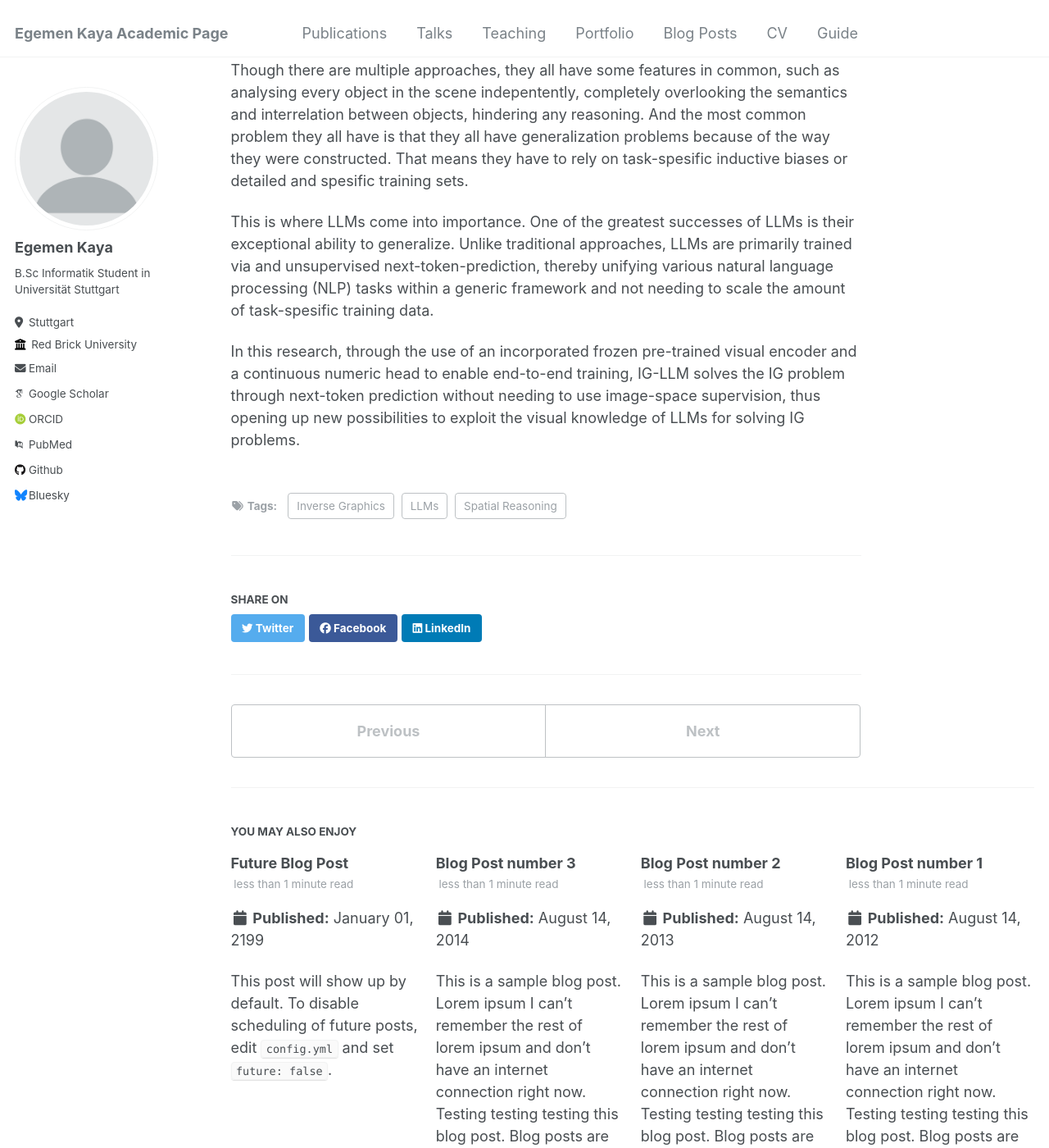
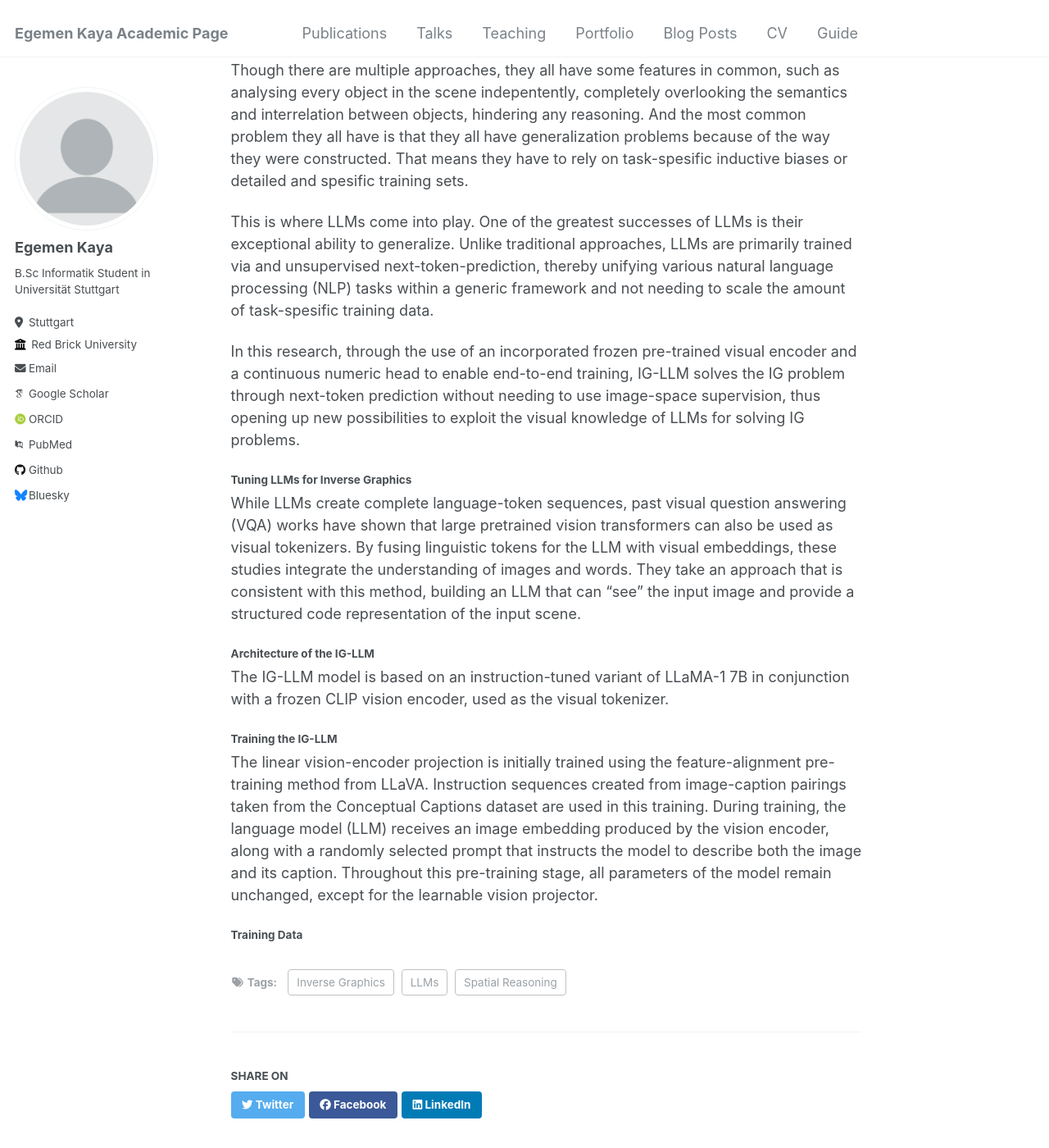
Before and after one commit to egemeenkaya/egemeenkaya.github.io, a Jekyll site: the page built from _posts/2015-08-14-blog-post-4.md, in a window 1280 px wide and 1400 px high, scrolled down 1258 px. Shown: the whole window at 82% size. Built offline with Jekyll 4.4.1, drawn with Linux system fonts in a browser that asks for light colours; some web fonts are replaced; some of the changed text lies outside the part shown.

Commit message:
Update 2015-08-14-blog-post-4.md

```diff
--- a/_posts/2015-08-14-blog-post-4.md
+++ b/_posts/2015-08-14-blog-post-4.md
@@ -19,6 +19,21 @@ The authors are planning to leverage the proficiency of Large Language Models (L
 
 To understand what IG-LLM does differently than other approaches that try to develop inverse graphics methods, we must first know what progress was made before IG-LLM. Though there are multiple approaches, they all have some features in common, such as analysing every object in the scene indepentently, completely overlooking the semantics and interrelation between objects, hindering any reasoning. And the most common problem they all have is that they all have generalization problems because of the way they were constructed. That means they have to rely on task-spesific inductive biases or detailed and spesific training sets.
 
-This is where LLMs come into importance. One of the greatest successes of LLMs is their exceptional ability to generalize. Unlike traditional approaches, LLMs are primarily trained via and unsupervised next-token-prediction, thereby unifying various natural language processing (NLP) tasks within a generic framework and not needing to scale the amount of task-spesific training data.
+This is where LLMs come into play. One of the greatest successes of LLMs is their exceptional ability to generalize. Unlike traditional approaches, LLMs are primarily trained via and unsupervised next-token-prediction, thereby unifying various natural language processing (NLP) tasks within a generic framework and not needing to scale the amount of task-spesific training data.
 
 In this research, through the use of an incorporated frozen pre-trained visual encoder and a continuous numeric head to enable end-to-end training, IG-LLM solves the IG problem through next-token prediction without needing to use image-space supervision, thus opening up new possibilities to exploit the visual knowledge of LLMs for solving IG problems.
+
+<h4 id="how to integrate it">Tuning LLMs for Inverse Graphics</h4>
+
+While LLMs create complete language-token sequences, past visual question answering (VQA) works have shown that large pretrained vision transformers can also be used as visual tokenizers. By fusing linguistic tokens for the LLM with visual embeddings, these studies integrate the understanding of images and words. They take an approach that is consistent with this method, building an LLM that can "see" the input image and provide a structured code representation of the input scene.
+
+<h4 id="architecture">Architecture of the IG-LLM</h4>
+
+The IG-LLM model is based on an instruction-tuned variant of LLaMA-1 7B in conjunction with a frozen CLIP vision encoder, used as the visual tokenizer.
+
+<h4 id="training">Training the IG-LLM</h4>
+
+The linear vision-encoder projection is initially trained using the feature-alignment pre-training method from LLaVA. Instruction sequences created from image-caption pairings taken from the Conceptual Captions dataset are used in this training. During training, the language model (LLM) receives an image embedding produced by the vision encoder, along with a randomly selected prompt that instructs the model to describe both the image and its caption. Throughout this pre-training stage, all parameters of the model remain unchanged, except for the learnable vision projector.
+
+
+<h4 id="trainingdata">Training Data</h4>
```
